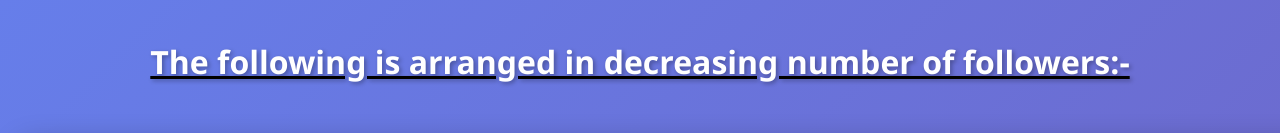
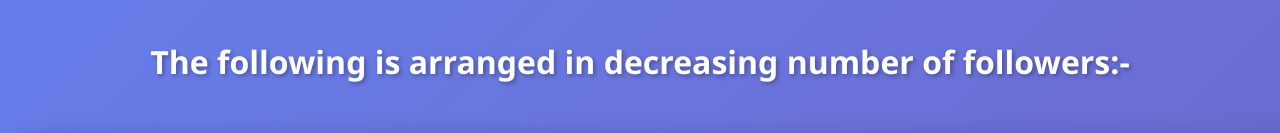
Before and after one commit to Shade-art/DivineDataHub, a plain HTML site: page index.html in a window 1280 px wide. Shown: the top 133 px of the page. Drawn offline with Linux system fonts and the light colour scheme.

Commit message:
Update index.html

```diff
--- a/index.html
+++ b/index.html
@@ -7,7 +7,7 @@
     <title>Tables</title>
 </head>
 <body>
-    <u><h1><div>The following is arranged in decreasing number of followers:-</div></h1></u>
+    <h1><div>The following is arranged in decreasing number of followers:-</div></h1>
     <br>
     <table border="2">
         <tr>
```
